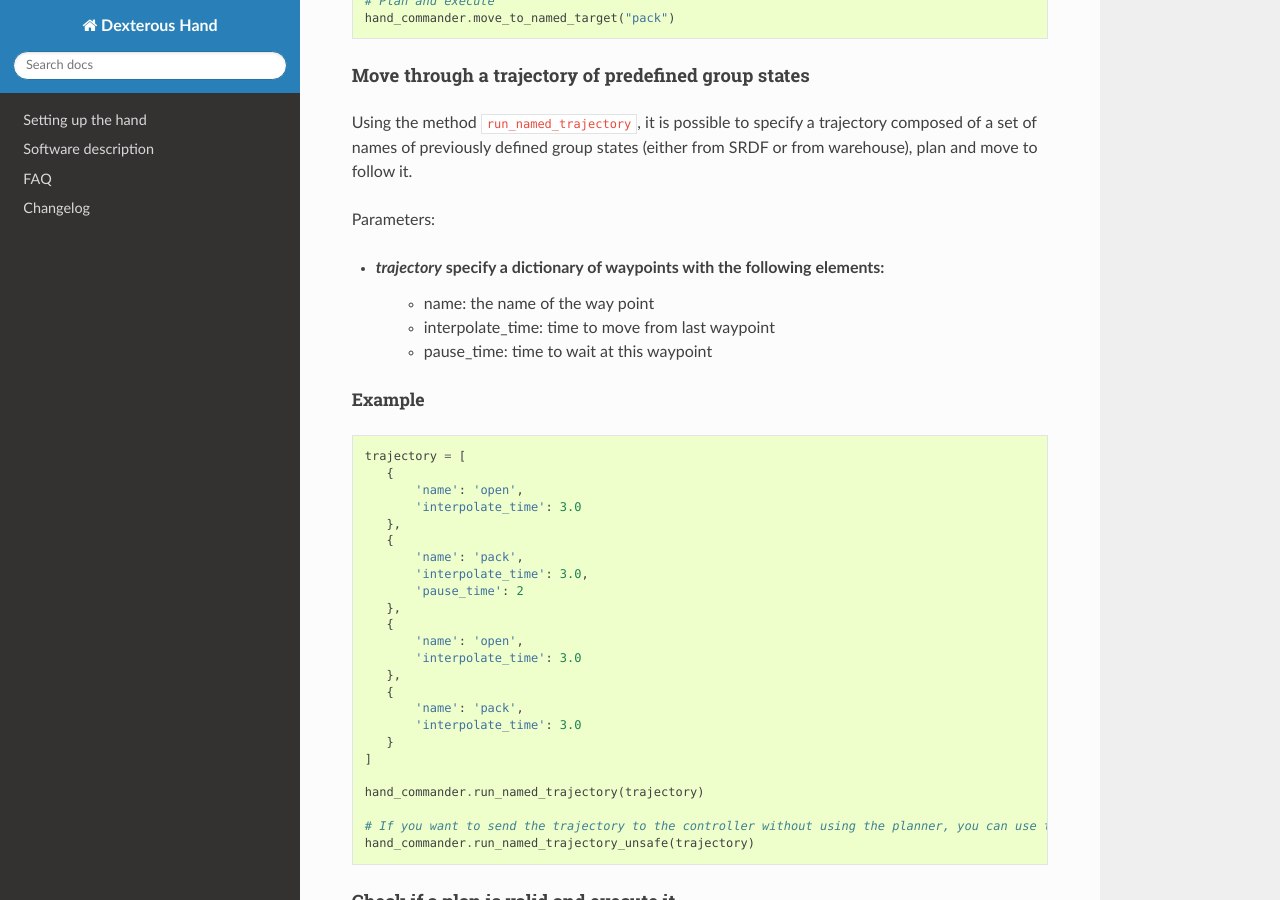
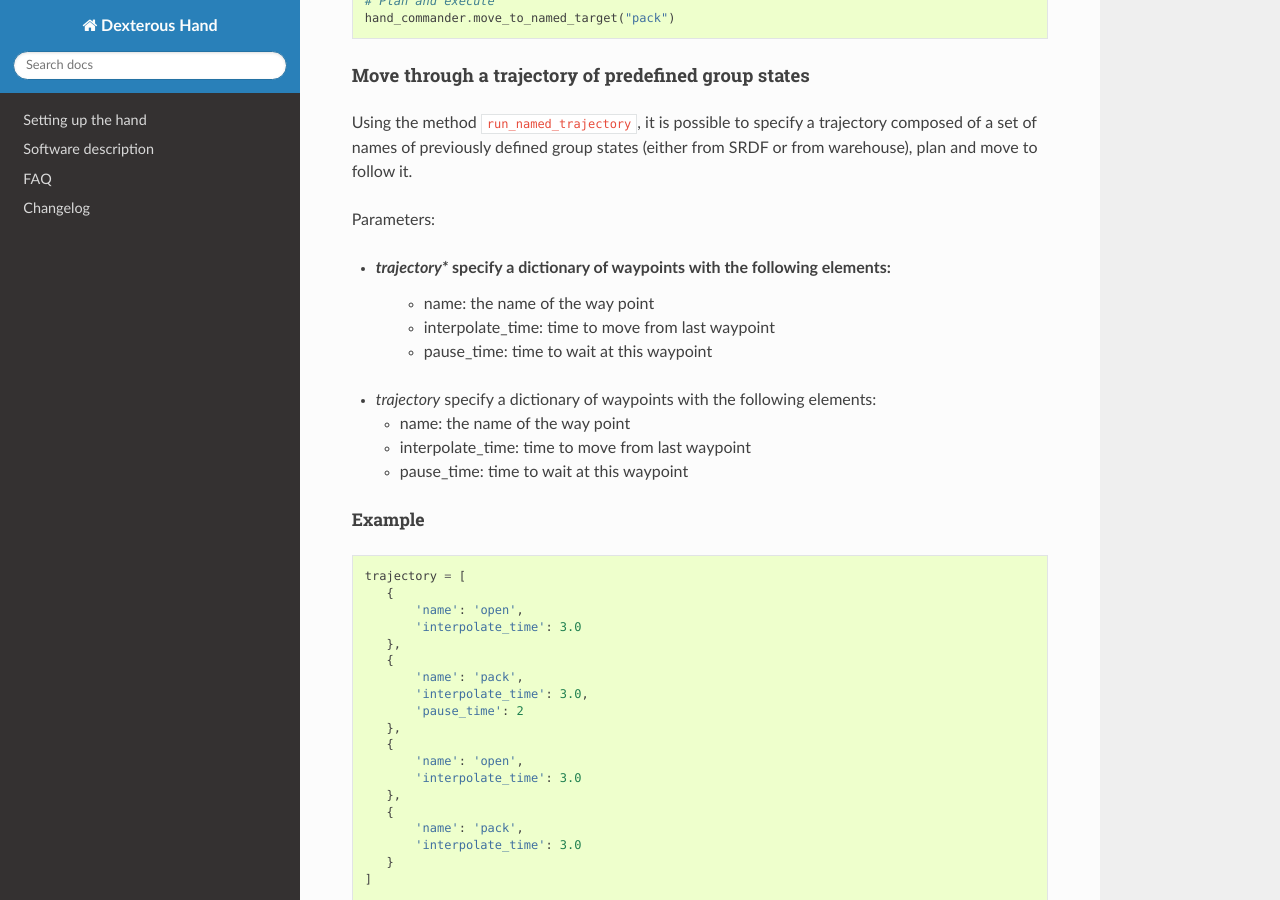
Before and after one commit to shadow-robot/sr_dexterous_hand_documentation, a Sphinx documentation site: the page built from docs/user_guide/2_software_description.md, in a window 1280 px wide and 900 px high, scrolled down 23639 px. Built offline with Sphinx 7.4.7 and the Read the Docs theme 2.0.0, drawn with Linux system fonts in a browser that asks for light colours.

Commit message:
fixing line 851 again

````diff
--- a/docs/user_guide/2_software_description.md
+++ b/docs/user_guide/2_software_description.md
@@ -848,12 +848,18 @@ Using the method ``run_named_trajectory``, it is possible to specify a trajector
 
 Parameters:
 
+-  *trajectory** specify a dictionary of waypoints with the following elements:
+    -  name: the name of the way point
+    -  interpolate_time: time to move from last waypoint
+    -  pause_time: time to wait at this waypoint
+
+```
+
 -  *trajectory* specify a dictionary of waypoints with the following elements:
     -  name: the name of the way point
     -  interpolate_time: time to move from last waypoint
     -  pause_time: time to wait at this waypoint
 
-```
 ##### Example
 ```eval_rst
 
````
